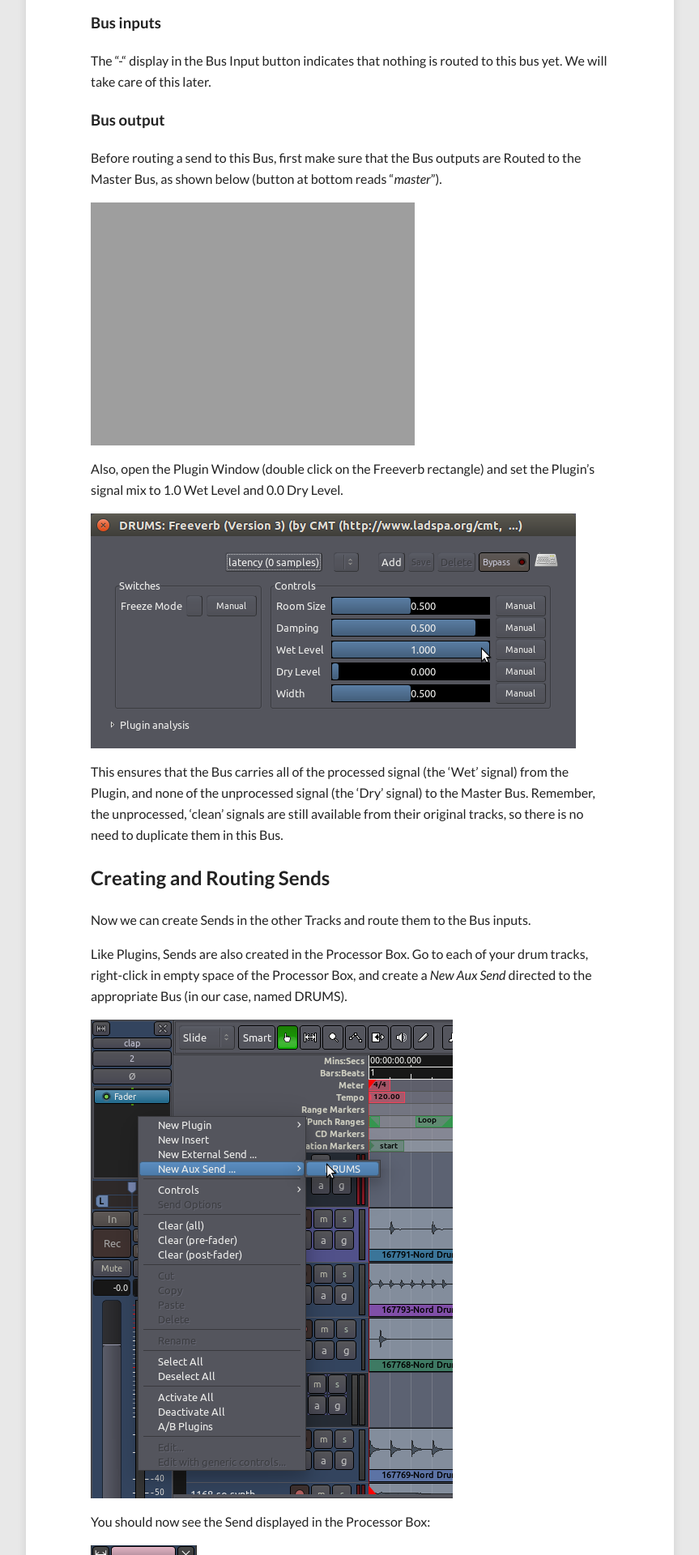
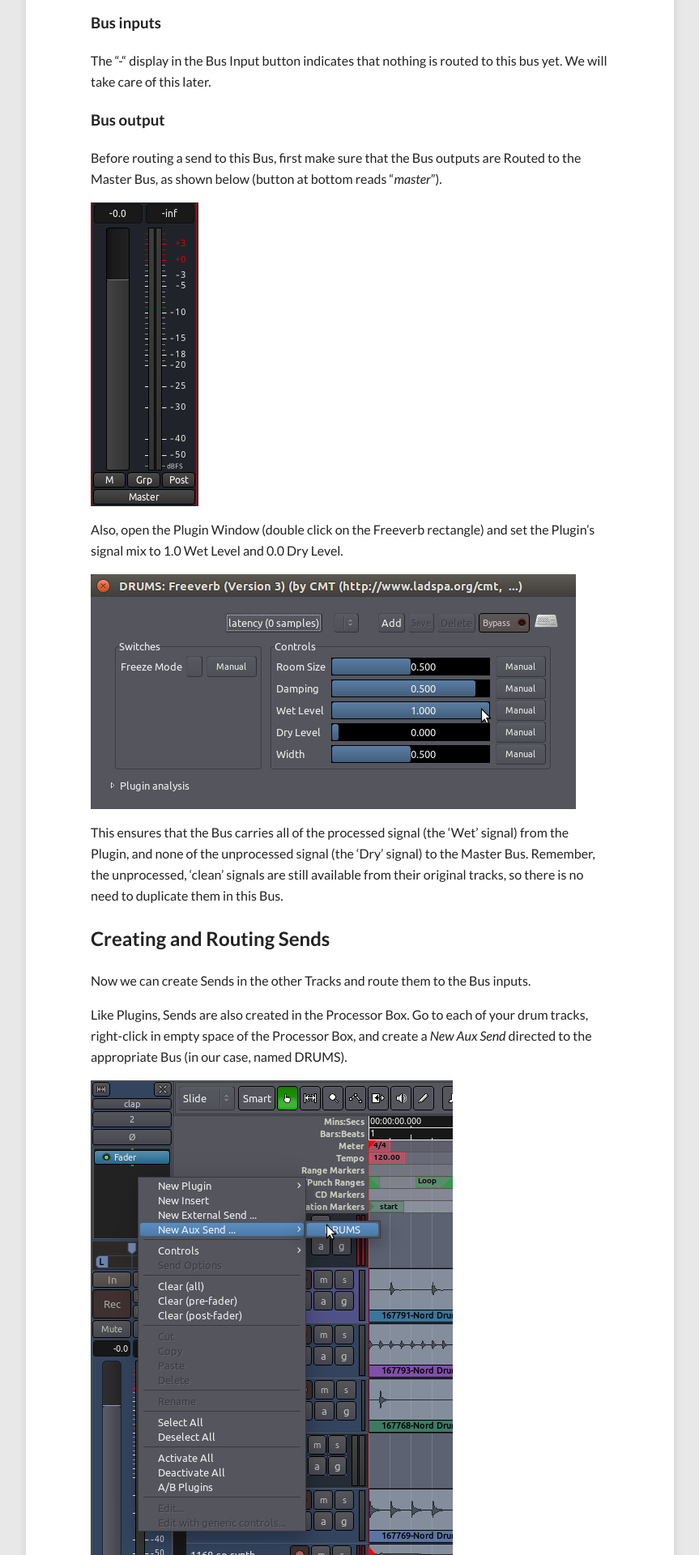
Before and after one commit to brunoruviaro/ardour4-tutorial, a Jekyll site: the page built from _posts/2014-07-21-using-sends.md, in a window 1280 px wide. Shown: the part 1650-3570 px from the top of the page at 81% size, without its empty margins (208-1071 px from the left). Built offline with Jekyll 4.4.1, drawn with Linux system fonts in a browser that asks for light colours; nearby versions of some CDN libraries.

Commit message:
Fix image file name

```diff
--- a/_posts/2014-07-21-using-sends.md
+++ b/_posts/2014-07-21-using-sends.md
@@ -60,7 +60,7 @@ Before routing a send to this Bus, first make
 sure that the Bus outputs are Routed to the Master Bus, as shown below
 (button at bottom reads "*master*").
 
-![sends2]({{ site.url }}/images/Ardour3_Sends_2.png)
+![sends2]({{ site.url }}/images/Ardour4_Sends_2.png)
 
 Also, open the Plugin Window (double click on the Freeverb rectangle) and set the Plugin's signal mix to 1.0 Wet
 Level and 0.0 Dry Level.
```
